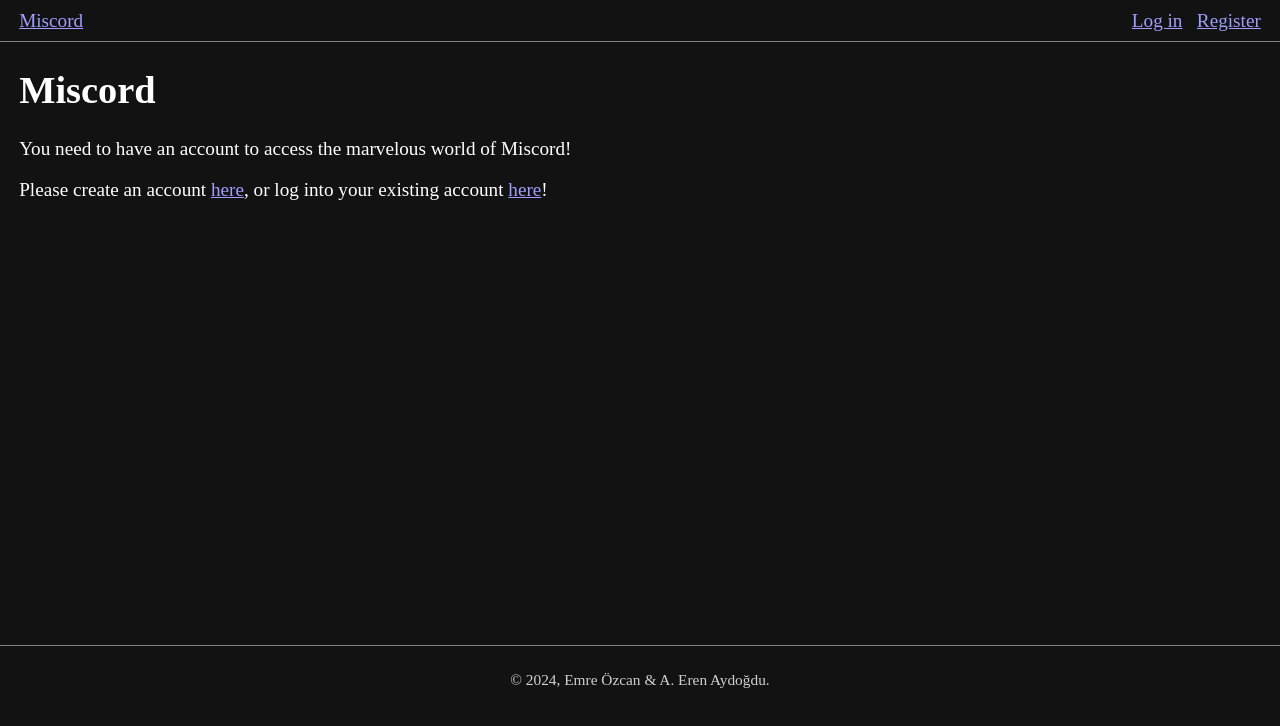
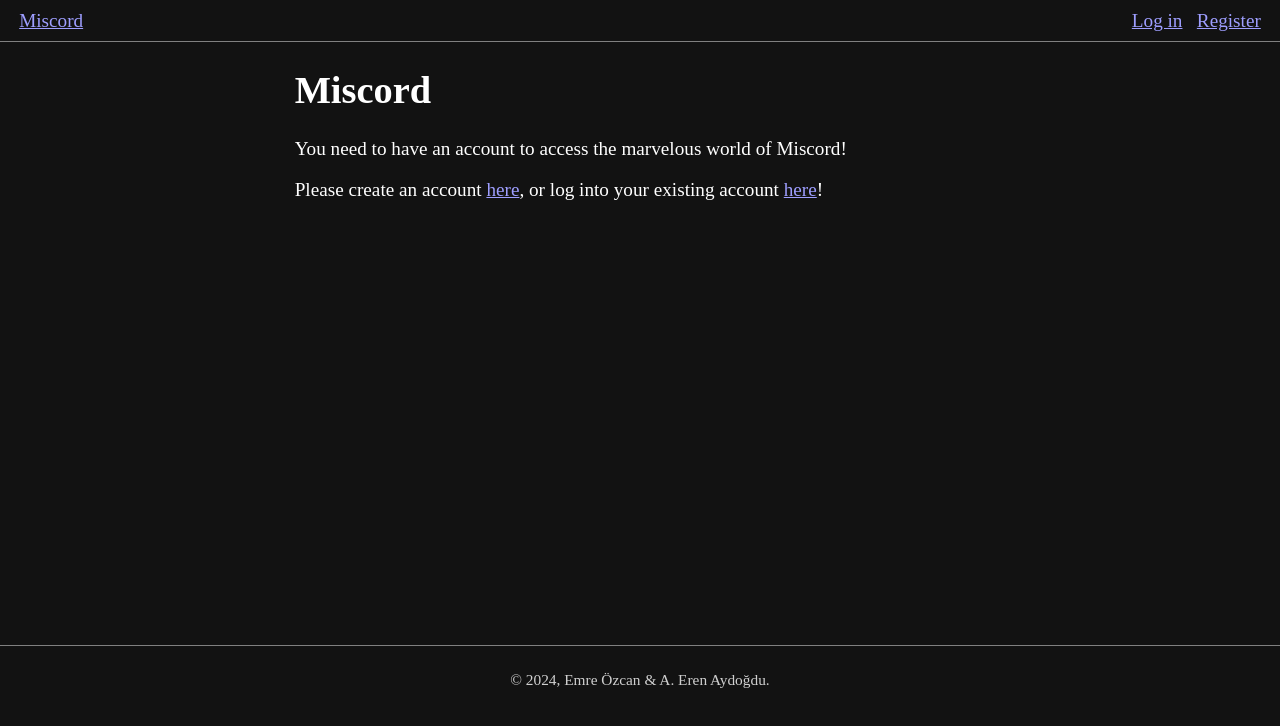
Before and after one commit to AErenAydogdu/miscord, a SvelteKit app in the folder frontend/: page / in a window 1280 px wide. Shown: the top 726 px of the page. Built offline with nearby package versions, Linux system fonts and the light colour scheme.

Commit message:
frontend: Shrink homepage width

```diff
--- a/frontend/src/routes/+page.svelte
+++ b/frontend/src/routes/+page.svelte
@@ -4,7 +4,8 @@
 
 <style>
     .content {
-        margin-inline: 1em;
+        margin-inline: auto;
+        max-width: 72ch;
     }
 </style>
 
```
